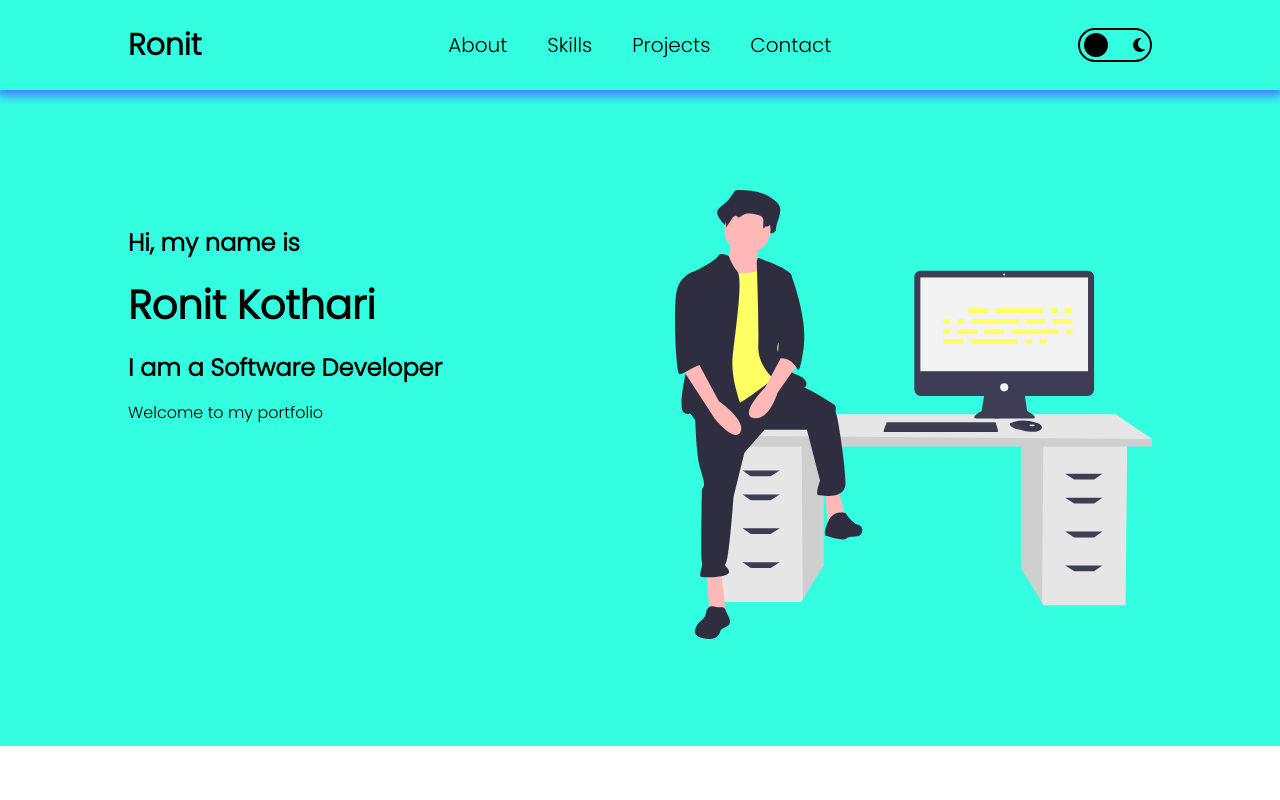
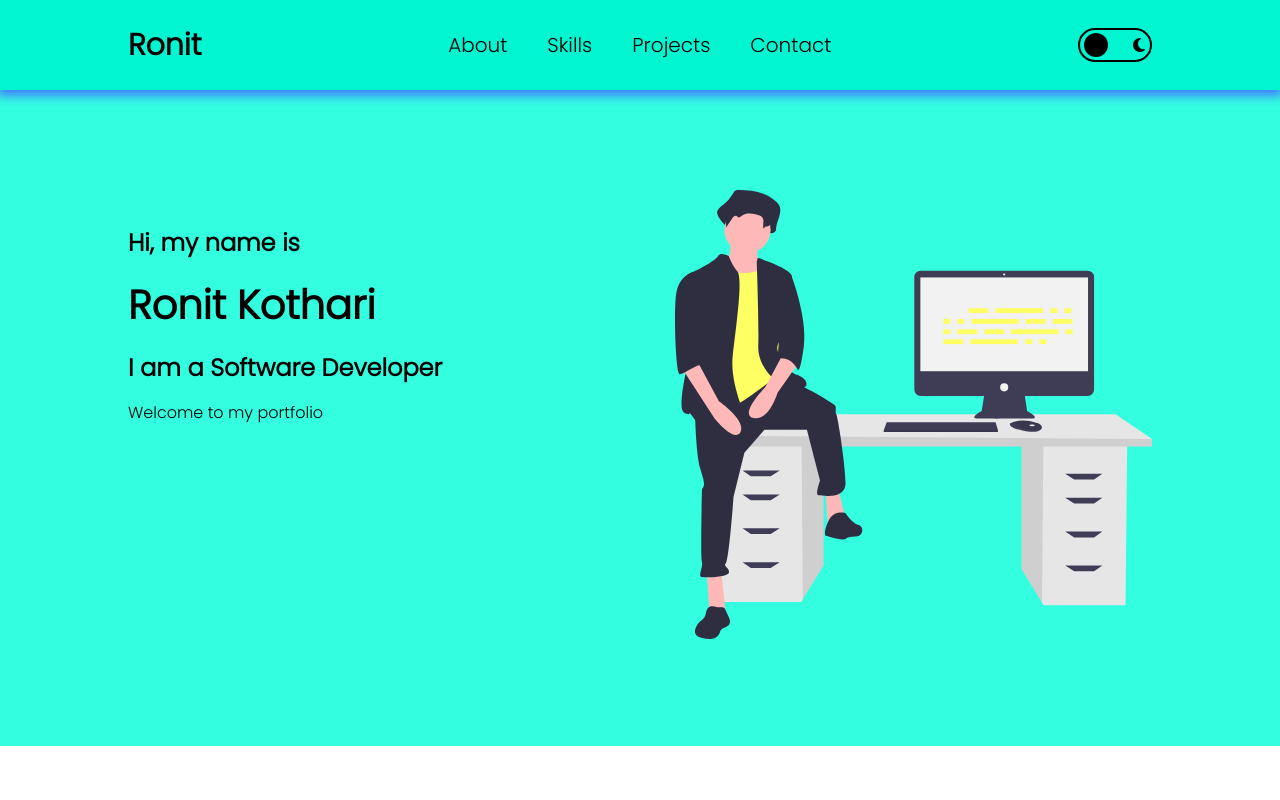
Before and after one commit to chennxi123/portfolio-website, a plain HTML site: page index.html in a window 1280 px wide. Shown: the top 800 px of the page. Drawn offline with Linux system fonts and the light colour scheme.

Commit message:
Update style.css

```diff
--- a/style.css
+++ b/style.css
@@ -15,7 +15,7 @@
   width: 100%;
 
   /* background-color: rgb(255, 255, 0); */
-  background-color: #33FFE0;
+  background-color: #00f5d0;
 
   height: 90px;
 
```
